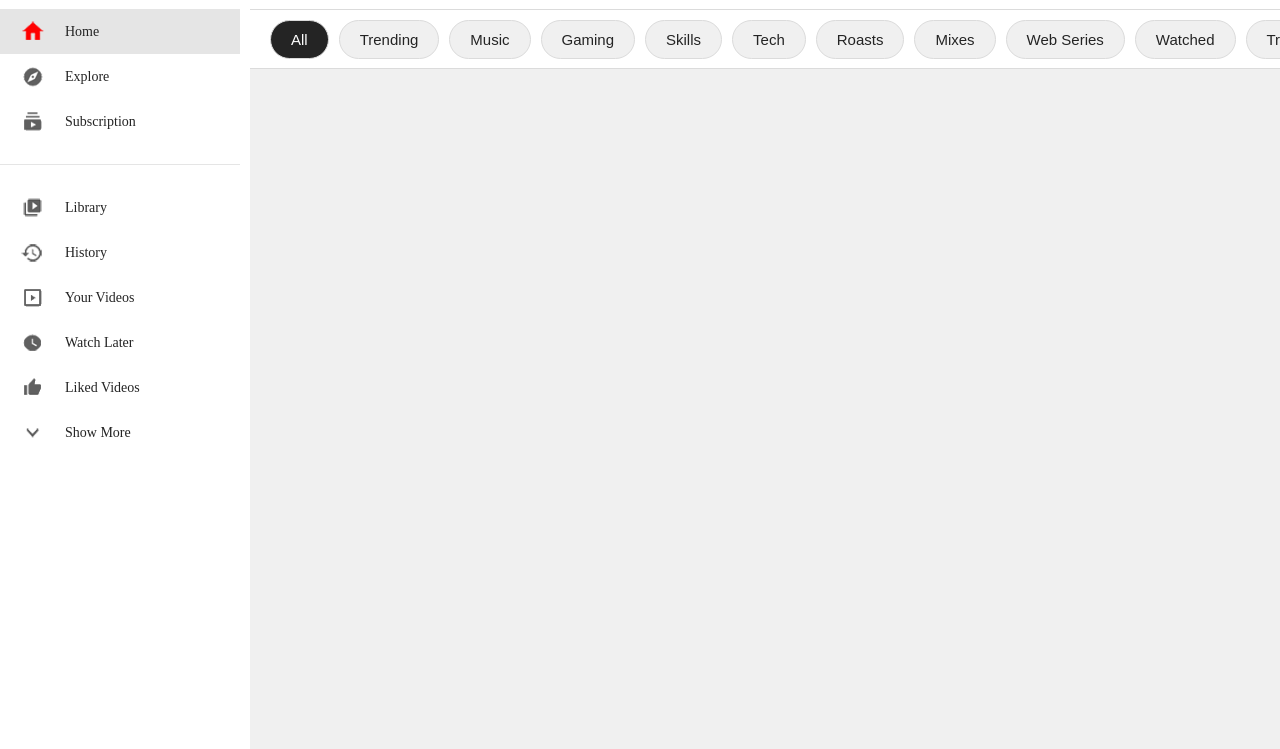
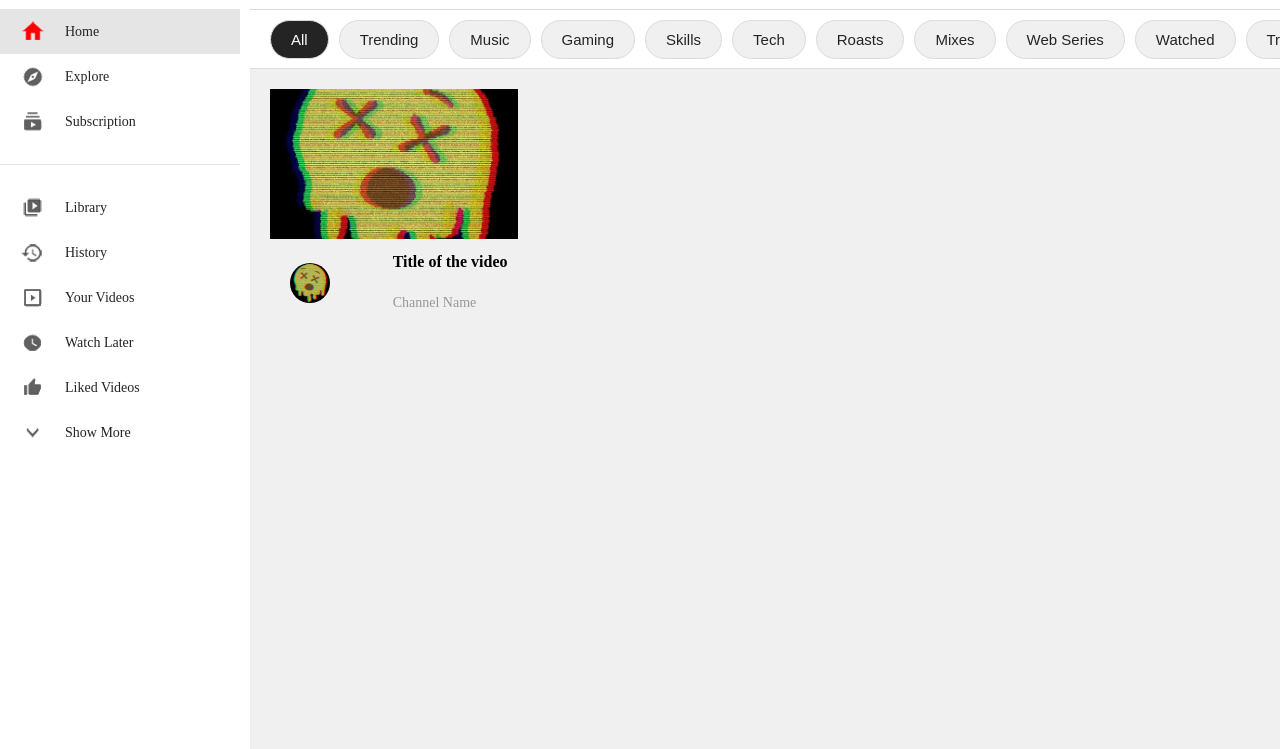
Before and after one commit to aadarshraj02/Youtube-Clone-Basic, a plain HTML site: page index.html in a window 1280 px wide. Shown: the part 51-800 px from the top of the page. Drawn offline with Linux system fonts and the light colour scheme.

Commit message:
added sample for view of video

```diff
--- a/index.html
+++ b/index.html
@@ -76,5 +76,17 @@
       <button class="filter-options">Coding</button>
       <button class="filter-options">Computer Science</button>
     </div>
+    <div class="video-container">
+      <div class="video">
+        <img class="thumbnail" src="assets/profilepic.webp" alt="" />
+        <div class="content">
+          <img class="channel-icon" src="assets/profilepic.webp" alt="" />
+          <div class="info">
+            <h4 class="title">Title of the video</h4>
+            <p class="channel-name">Channel Name</p>
+          </div>
+        </div>
+      </div>
+    </div>
   </body>
 </html>
--- a/style.css
+++ b/style.css
@@ -165,3 +165,47 @@ body {
   background-color: #242424;
   color: #fff;
 }
+.video-container {
+  width: calc(100% - 250px);
+  margin-top: 120px;
+  margin-left: 250px;
+  padding: 20px;
+  display: grid;
+  grid-template-columns: repeat(4, 25%);
+  grid-gap: 20px 5px;
+  overflow-x: hidden;
+  /* background-color: #000; */
+}
+.video {
+  min-height: 250px;
+  height: auto;
+}
+.thumbnail {
+  width: 100%;
+  height: 150px;
+  object-fit: cover;
+}
+.content {
+  width: 100%;
+  height: 100px;
+  padding: 10px;
+  display: flex;
+  justify-content: space-between;
+}
+.channel-icon {
+  width: 40px;
+  height: 40px;
+  border-radius: 50%;
+  object-fit: cover;
+  margin: 10px;
+}
+.title {
+  width: 100%;
+  height: 40px;
+  overflow: hidden;
+}
+.channel-name {
+  font-size: 14px;
+  margin: 2px 0;
+  color: #979797;
+}
```
